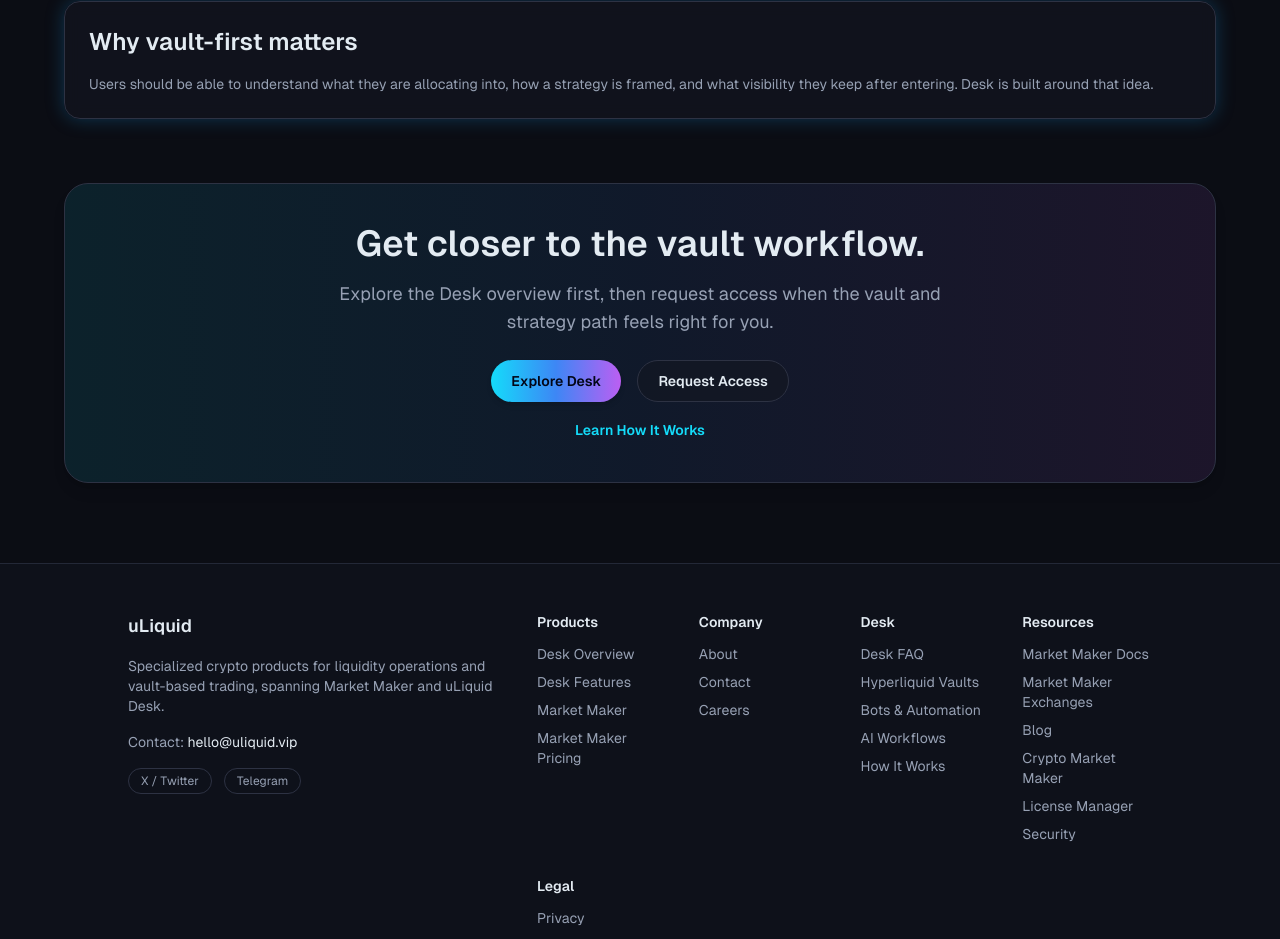
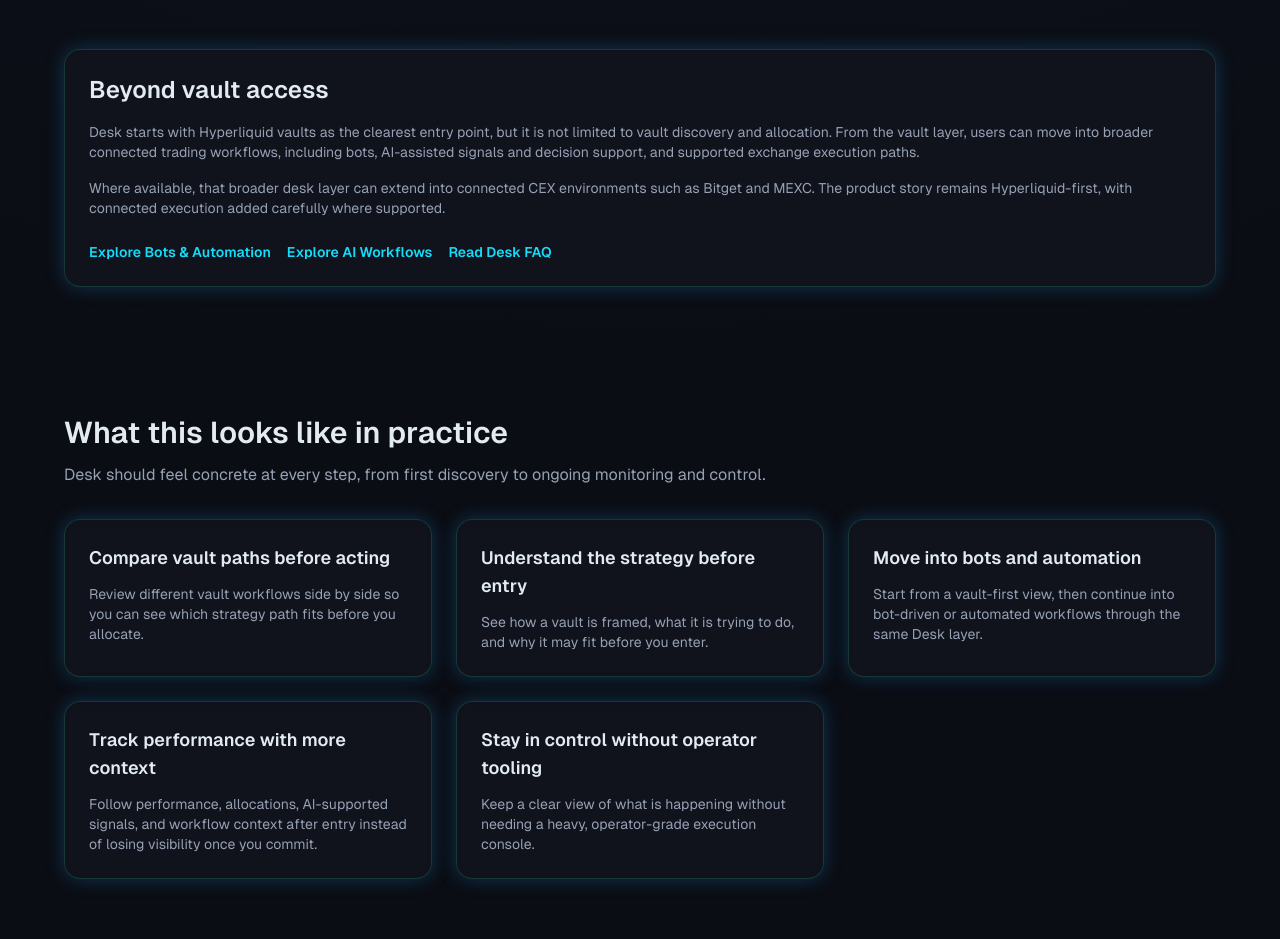
Before and after one commit to Mario1480/uliquid-site, a Next.js app: page /desk/vaults in a window 1280 px wide. Shown: the part 1514-2453 px from the top of the page. Built offline with nearby package versions, Linux system fonts and the light colour scheme; no server answers.

Commit message:
Polish Desk vault page and rebalance footer links

```diff
--- a/src/app/desk/vaults/page.tsx
+++ b/src/app/desk/vaults/page.tsx
@@ -1,3 +1,4 @@
+import Link from "next/link";
 import { Card } from "@/components/ui/Card";
 import { CTASection } from "@/components/CTASection";
 import { DeskResourceSection } from "@/components/DeskResourceSection";
@@ -8,7 +9,7 @@
 export const metadata = createPageMetadata({
   title: "Vaults",
   description:
-    "uLiquid Desk helps users access Hyperliquid vaults through clearer strategy framing, allocation workflows, ongoing transparency, and connected bot and AI workflow context.",
+    "uLiquid Desk helps users access Hyperliquid vaults through clearer strategy framing, allocation workflows, ongoing transparency, and connected bot, AI, and supported exchange execution context.",
   canonical: "/desk/vaults",
   siteName: deskName,
   openGraphTitle: `Vaults - ${deskName}`,
@@ -21,7 +22,8 @@
         <div className="max-w-3xl">
           <h1 className="text-4xl font-semibold text-text">Vaults on Desk</h1>
           <p className="mt-4 text-lg text-muted">
-            Desk frames Hyperliquid vaults as a user-facing product experience connected to strategies, bots, AI workflows, and ongoing visibility.
+            Desk turns Hyperliquid vaults into a clearer product experience, with strategy context, bot and
+            automation paths, AI-assisted decision support, and ongoing visibility built around the vault flow.
           </p>
         </div>
       </Section>
@@ -43,18 +45,85 @@
       </Section>
 
       <Section>
+        <Card className="border-emerald-400/20">
+          <h2 className="text-2xl font-semibold text-text">Beyond vault access</h2>
+          <p className="mt-4 text-sm text-muted">
+            Desk starts with Hyperliquid vaults as the clearest entry point, but it is not limited to vault
+            discovery and allocation. From the vault layer, users can move into broader connected trading
+            workflows, including bots, AI-assisted signals and decision support, and supported exchange
+            execution paths.
+          </p>
+          <p className="mt-4 text-sm text-muted">
+            Where available, that broader desk layer can extend into connected CEX environments such as
+            Bitget and MEXC. The product story remains Hyperliquid-first, with connected execution added
+            carefully where supported.
+          </p>
+          <div className="mt-6 flex flex-wrap gap-4 text-sm">
+            <Link href="/desk/bots-automation" className="font-semibold text-accent-cyan">
+              Explore Bots &amp; Automation
+            </Link>
+            <Link href="/desk/ai-workflows" className="font-semibold text-accent-cyan">
+              Explore AI Workflows
+            </Link>
+            <Link href="/desk/faq" className="font-semibold text-accent-cyan">
+              Read Desk FAQ
+            </Link>
+          </div>
+        </Card>
+      </Section>
+
+      <Section>
+        <div className="mb-8">
+          <h2 className="text-3xl font-semibold text-text">What this looks like in practice</h2>
+          <p className="mt-3 text-muted">
+            Desk should feel concrete at every step, from first discovery to ongoing monitoring and control.
+          </p>
+        </div>
+        <div className="grid gap-6 md:grid-cols-2 xl:grid-cols-3">
+          {[
+            {
+              title: "Compare vault paths before acting",
+              description: "Review different vault workflows side by side so you can see which strategy path fits before you allocate.",
+            },
+            {
+              title: "Understand the strategy before entry",
+              description: "See how a vault is framed, what it is trying to do, and why it may fit before you enter.",
+            },
+            {
+              title: "Move into bots and automation",
+              description: "Start from a vault-first view, then continue into bot-driven or automated workflows through the same Desk layer.",
+            },
+            {
+              title: "Track performance with more context",
+              description: "Follow performance, allocations, AI-supported signals, and workflow context after entry instead of losing visibility once you commit.",
+            },
+            {
+              title: "Stay in control without operator tooling",
+              description: "Keep a clear view of what is happening without needing a heavy, operator-grade execution console.",
+            },
+          ].map((item) => (
+            <Card key={item.title} className="border-emerald-400/20">
+              <h3 className="text-lg font-semibold text-text">{item.title}</h3>
+              <p className="mt-3 text-sm text-muted">{item.description}</p>
+            </Card>
+          ))}
+        </div>
+      </Section>
+
+      <Section>
         <Card>
           <h2 className="text-2xl font-semibold text-text">Why vault-first matters</h2>
           <p className="mt-4 text-sm text-muted">
-            Users should be able to understand what they are allocating into, how a strategy is framed, and
-            what visibility they keep after entering. Desk is built around that idea.
+            Users should be able to understand what they are entering, how a strategy is framed, and what
+            visibility they keep after they allocate. Desk is built around making that decision feel clearer
+            and more controlled.
           </p>
         </Card>
       </Section>
 
       <CTASection
         title="Get closer to the vault workflow."
-        subtitle="Explore the Desk overview first, then request access when the vault and strategy path feels right for you."
+        subtitle="Start with the Desk overview, then request access when the vault and strategy path feels like the right next step."
         primaryLabel="Explore Desk"
         primaryHref="/desk"
         secondaryLabel="Request Access"
--- a/src/components/Footer.tsx
+++ b/src/components/Footer.tsx
@@ -1,6 +1,9 @@
+"use client";
+
 import Link from "next/link";
+import { usePathname } from "next/navigation";
 
-const footerLinks = {
+const defaultFooterLinks = {
   Products: [
     { label: "Desk Overview", href: "/desk" },
     { label: "Desk Features", href: "/desk/features" },
@@ -33,7 +36,44 @@
   ],
 };
 
+const deskFooterLinks = {
+  Products: [
+    { label: "Desk Overview", href: "/desk" },
+    { label: "Desk Features", href: "/desk/features" },
+    { label: "Market Maker", href: "/market-maker" },
+    { label: "Market Maker Pricing", href: "/market-maker/pricing" },
+  ],
+  Desk: [
+    { label: "Desk FAQ", href: "/desk/faq" },
+    { label: "Hyperliquid Vaults", href: "/desk/vaults" },
+    { label: "Bots & Automation", href: "/desk/bots-automation" },
+    { label: "AI Workflows", href: "/desk/ai-workflows" },
+    { label: "How It Works", href: "/desk/how-it-works" },
+  ],
+  Resources: [
+    { label: "Desk Overview", href: "/desk" },
+    { label: "Desk Features", href: "/desk/features" },
+    { label: "Blog", href: "/blog" },
+    { label: "License Manager", href: "https://license-server.uliquid.vip/" },
+    { label: "Market Maker Docs", href: "/market-maker/docs" },
+    { label: "Security", href: "/market-maker/security" },
+  ],
+  Company: [
+    { label: "About", href: "/company" },
+    { label: "Contact", href: "/company#contact" },
+    { label: "Careers", href: "/company" },
+  ],
+  Legal: [
+    { label: "Privacy", href: "/privacy" },
+    { label: "Terms", href: "/terms" },
+  ],
+};
+
 export function Footer() {
+  const pathname = usePathname() || "/";
+  const isDeskPage = pathname.startsWith("/desk");
+  const footerLinks = isDeskPage ? deskFooterLinks : defaultFooterLinks;
+
   return (
     <footer className="border-t border-border/70 bg-surface/50">
       <div className="mx-auto grid w-full max-w-6xl gap-10 px-6 py-12 sm:px-10 lg:grid-cols-[1.2fr_2fr] lg:px-16">
@@ -43,6 +83,12 @@
             Specialized crypto products for liquidity operations and vault-based trading, spanning Market
             Maker and uLiquid Desk.
           </p>
+          {isDeskPage ? (
+            <p className="text-sm text-muted">
+              Desk pages keep vaults, bots, AI workflows, and how-it-works links close by, while preserving
+              shared brand resources below.
+            </p>
+          ) : null}
           <div className="text-sm text-muted">
             Contact: <span className="text-text">hello@uliquid.vip</span>
           </div>
@@ -65,7 +111,7 @@
             </a>
           </div>
         </div>
-        <div className="grid gap-8 sm:grid-cols-2 lg:grid-cols-4">
+        <div className="grid gap-8 sm:grid-cols-2 lg:grid-cols-3 xl:grid-cols-5">
           {Object.entries(footerLinks).map(([title, links]) => (
             <div key={title}>
               <p className="mb-3 text-sm font-semibold text-text">{title}</p>
--- a/src/lib/content/desk.ts
+++ b/src/lib/content/desk.ts
@@ -218,19 +218,19 @@
 export const deskVaultHighlights = [
   {
     title: "Strategy framing",
-    description: "Each vault should be easier to evaluate through clearer product-level explanations and context.",
+    description: "See what a vault is trying to do, how the strategy is framed, and why it may fit before you commit capital.",
   },
   {
     title: "Bots alongside vaults",
-    description: "Desk should let users navigate vaults and bot-driven workflows through one connected product story.",
+    description: "Move from a vault-first view into bot-driven workflows without switching into a separate, operator-style product experience.",
   },
   {
     title: "Allocation workflows",
-    description: "Move from discovery to allocation through a guided product flow instead of disconnected steps.",
+    description: "Compare options, review the setup, and move from discovery to allocation through a guided product flow.",
   },
   {
     title: "Ongoing transparency",
-    description: "Stay close to performance, AI-supported context, and operational signals without needing operator tooling.",
+    description: "Track performance, AI-supported signals, and workflow context after entry without needing operator-grade tooling.",
   },
 ];
 
```
